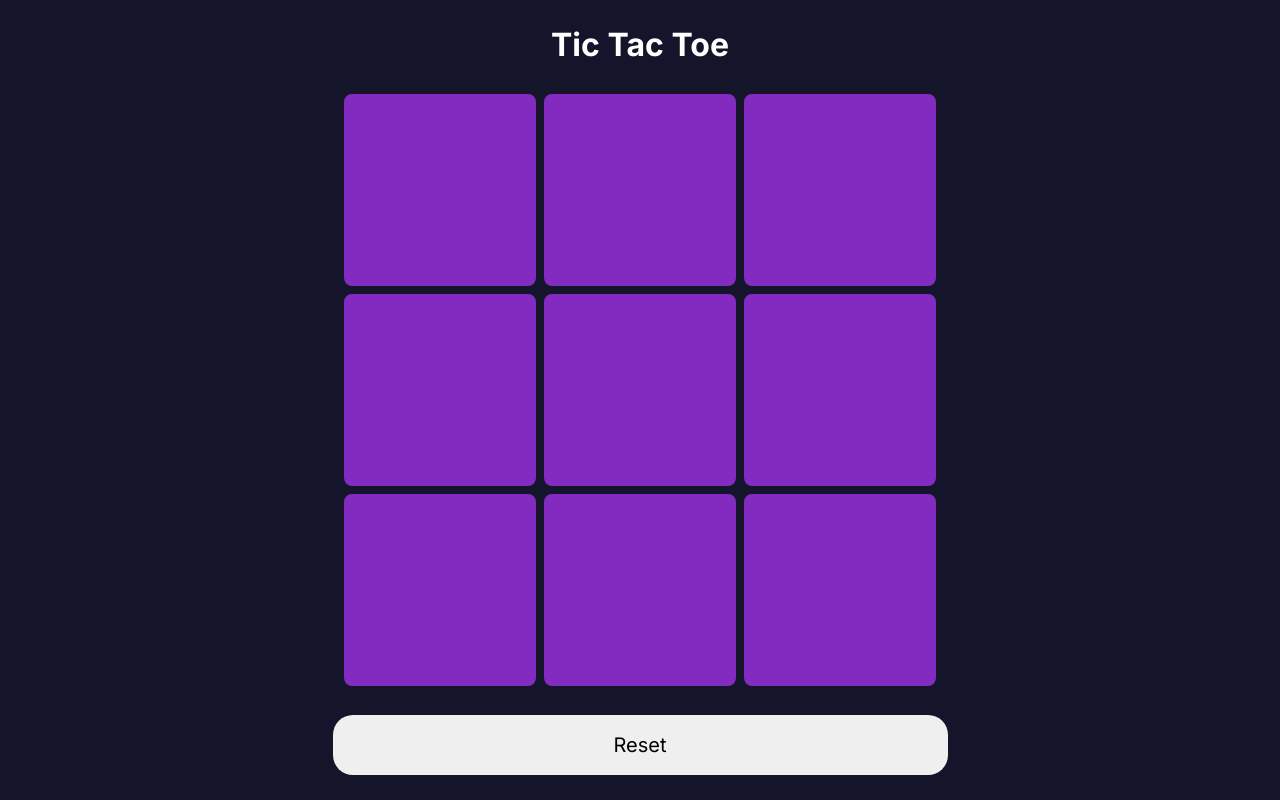
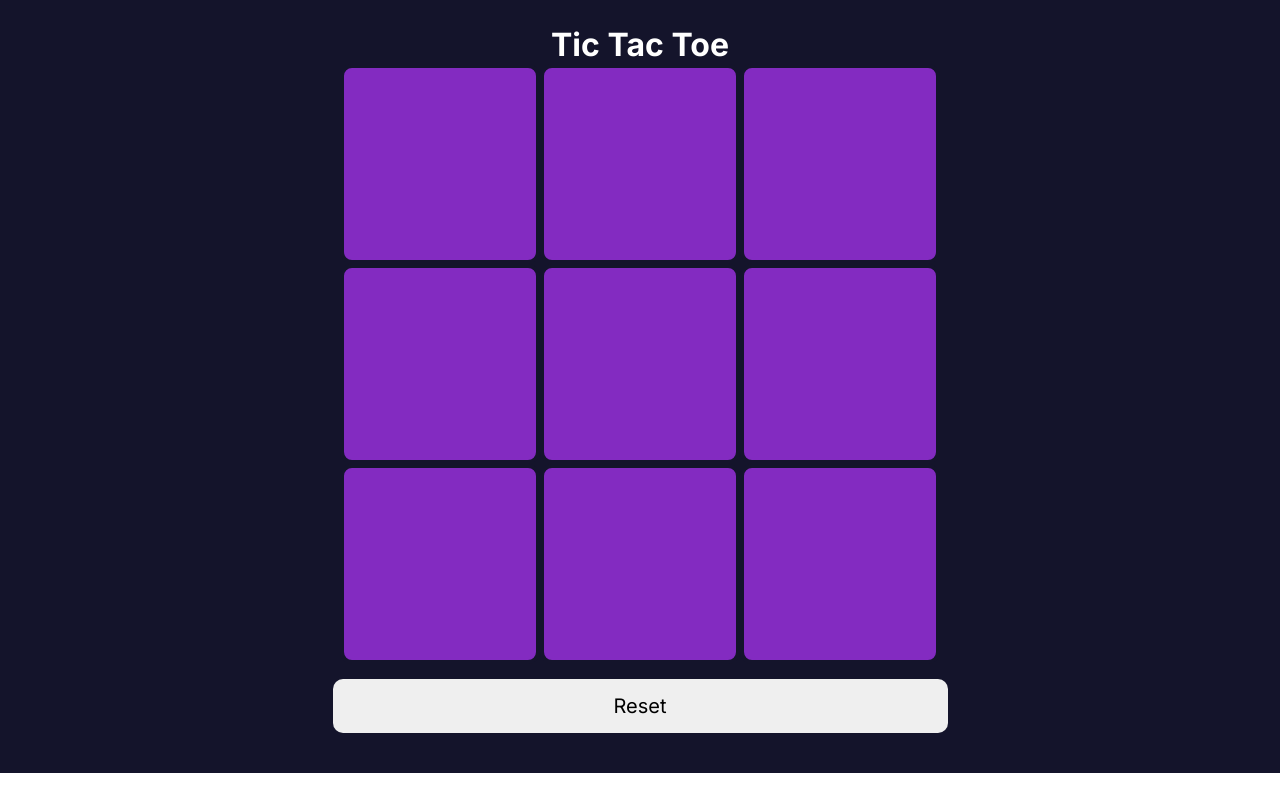
Before and after one commit to azerkazimov/TicTacToe, a React (Vite) app: page / in a window 1280 px wide. Built offline with nearby package versions, Linux system fonts and the light colour scheme.

Commit message:
reset button

```diff
--- /dev/null
+++ b/src/styles/css/components/tictactoe.css
@@ -0,0 +1,17 @@
+/* Error: Undefined variable.
+ *   ,
+ * 9 |     color: map-get($colors, natural);
+ *   |                    ^^^^^^^
+ *   '
+ *   src\style\sass\components\tictactoe.scss 9:20  root stylesheet */
+
+body::before {
+  font-family: "Source Code Pro", "SF Mono", Monaco, Inconsolata, "Fira Mono",
+      "Droid Sans Mono", monospace, monospace;
+  white-space: pre;
+  display: block;
+  padding: 1em;
+  margin-bottom: 1em;
+  border-bottom: 2px solid black;
+  content: "Error: Undefined variable.\a   \2577 \a 9 \2502      color: map-get($colors, natural);\d\a   \2502                     ^^^^^^^\a   \2575 \a   src\\style\\sass\\components\\tictactoe.scss 9:20  root stylesheet";
+}
--- a/src/styles/css/style.css
+++ b/src/styles/css/style.css
@@ -147,7 +147,7 @@ a {
   padding-right: 15px !important;
 }
 
-.py-3 {
+.py-3, .tic-tac-toe .reset {
   padding-top: 15px !important;
   padding-bottom: 15px !important;
 }
@@ -477,7 +477,7 @@ a {
   margin-right: 15px !important;
 }
 
-.my-3 {
+.my-3, .tic-tac-toe .reset {
   margin-top: 15px !important;
   margin-bottom: 15px !important;
 }
@@ -2024,7 +2024,6 @@ a {
 }
 .tic-tac-toe {
   color: #fff;
-  height: 100vh;
 }
 .tic-tac-toe .board {
   margin: auto;
@@ -2039,8 +2038,7 @@ a {
 }
 .tic-tac-toe .reset {
   width: 50%;
-  height: 60px;
-  border-radius: 20px;
+  border-radius: 10px;
   font-size: 20px;
 }
 
```
Also changed, not shown: 1 other file (tests, documents, lock files or other folders).
